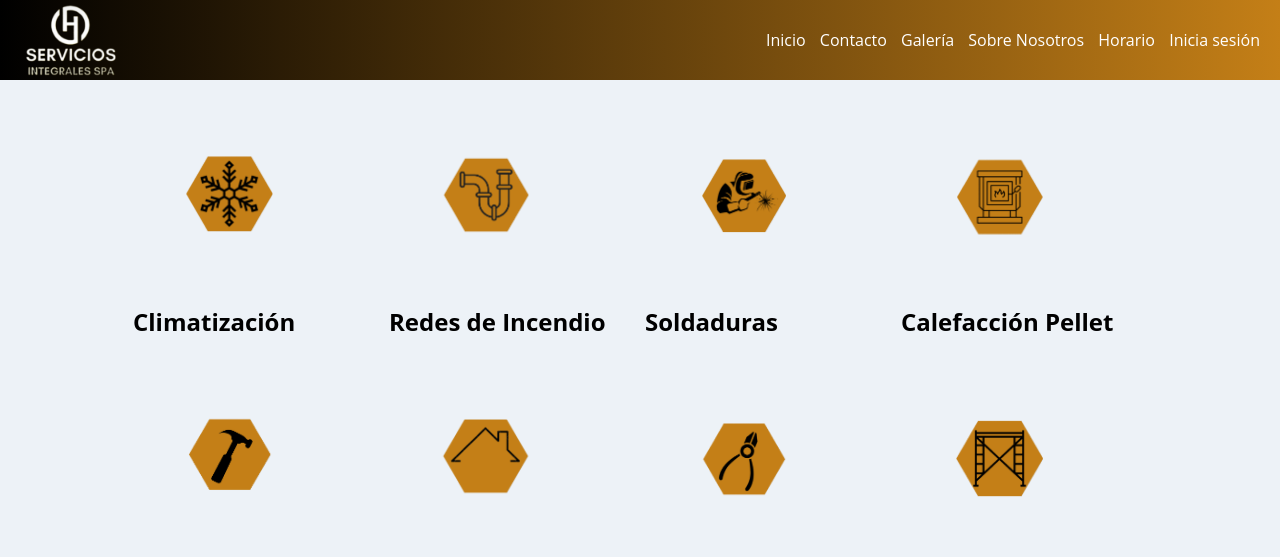
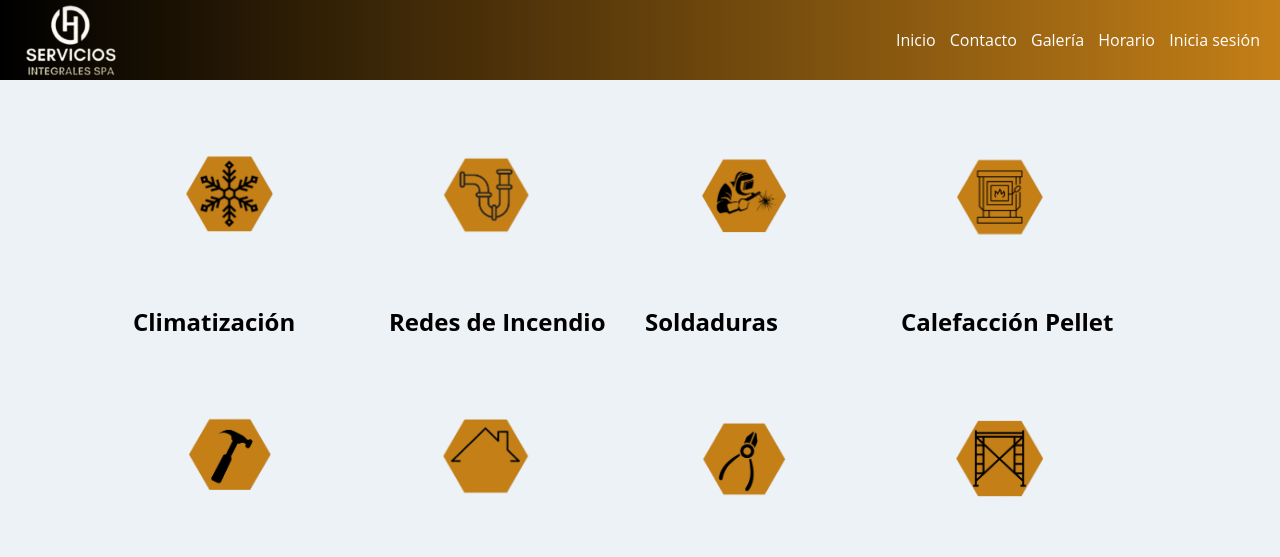
Before and after one commit to alanyur/Proy_G, a Django app: page / in a window 1280 px wide. Shown: the top 557 px of the page. Run offline with Django 5.2, Linux system fonts and the light colour scheme.

Commit message:
fix: SobreNosotros eliminado

```diff
--- a/technomarket/app/templates/app/base.html
+++ b/technomarket/app/templates/app/base.html
@@ -28,9 +28,6 @@
                 </li>
                 <li>
                     <a href="{% url 'galeria' %}">Galería</a>
-                </li>
-                <li>
-                    <a href="{% url 'sobre_nosotros' %}">Sobre Nosotros</a>
                 </li>
                 <li>
                     <a href="{% url 'horario' %}">Horario</a>
--- a/technomarket/app/urls.py
+++ b/technomarket/app/urls.py
@@ -1,10 +1,9 @@
 from django.urls import path
-from .views import home, contacto, galeria, sobre_nosotros, horario, sesion
+from .views import home, contacto, galeria, horario, sesion
 urlpatterns = [
     path('', home, name='home'),
     path('contacto/',contacto,name='contacto'),
     path('galeria/',galeria,name='galeria'),
-    path('sobre-nosotros/',sobre_nosotros, name='sobre_nosotros'),
     path('horario/',horario, name='horario'),
     path('sesion/',sesion, name='sesion'),
 ]
--- a/technomarket/app/views.py
+++ b/technomarket/app/views.py
@@ -10,9 +10,6 @@ def galeria(request):
 def contacto(request):
     return render(request,'app/contacto.html')
 
-def sobre_nosotros(request):
-    return render(request, 'app/sobre_nosotros.html')
-
 def horario(request):
     return render(request,'app/horario.html')
 
```
Also changed, not shown: technomarket/app/templates/app/sobre_nosotros.html (deleted, +0 -16 lines).
